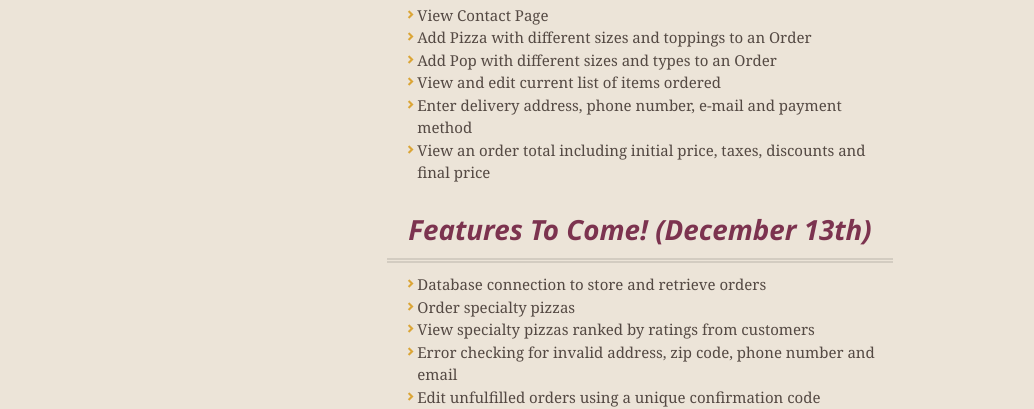
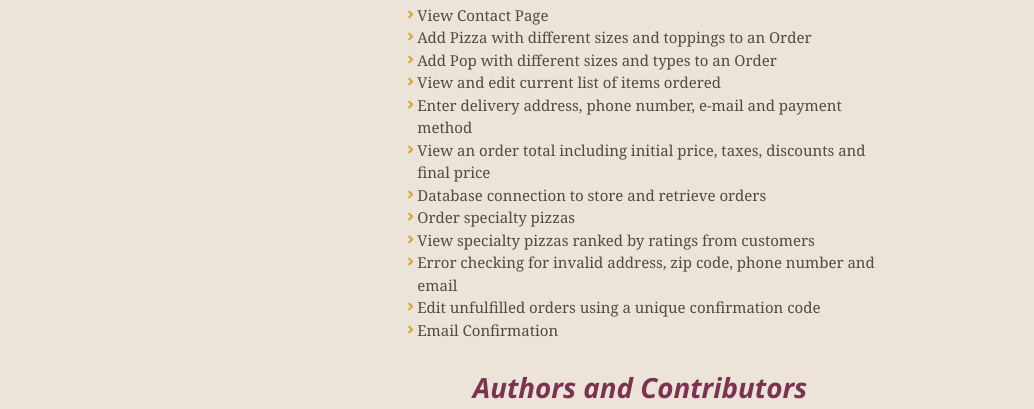
Before and after one commit to TheFantasticFour/FantasticFour, a plain HTML site: page index.html in a window 1280 px wide. Shown: the part 546-955 px from the top of the page, without its empty margins (0-1034 px from the left). Drawn offline with nearby package versions, Linux system fonts and the light colour scheme.

```diff
--- a/index.html
+++ b/index.html
@@ -63,14 +63,12 @@
 <li>View and edit current list of items ordered</li>
 <li>Enter delivery address, phone number, e-mail and payment method</li>
 <li>View an order total including initial price, taxes, discounts and final price</li>
-</ul><h3>Features To Come! (December 13th)</h3>
-
-<ul>
 <li>Database connection to store and retrieve orders</li>
 <li>Order specialty pizzas</li>
 <li>View specialty pizzas ranked by ratings from customers</li>
 <li>Error checking for invalid address, zip code, phone number and email</li>
 <li>Edit unfulfilled orders using a unique confirmation code</li>
+<li>Email Confirmation</li>
 </ul><h3>Authors and Contributors</h3>
 
 <p>Preston Hardy - Project Leader</p>
```
Also changed, not shown: params.json (+1 -1 lines).
